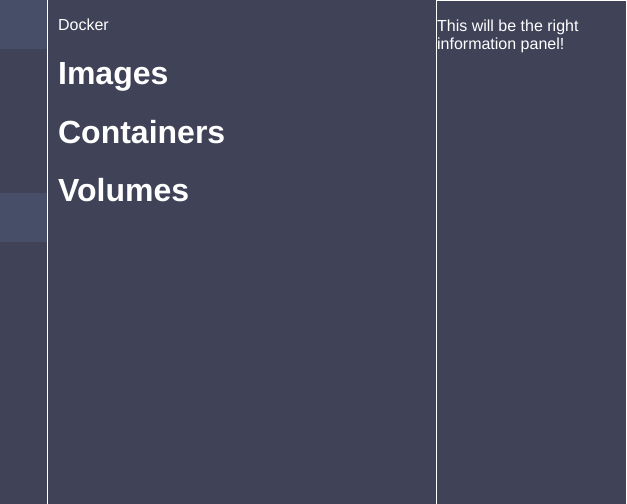
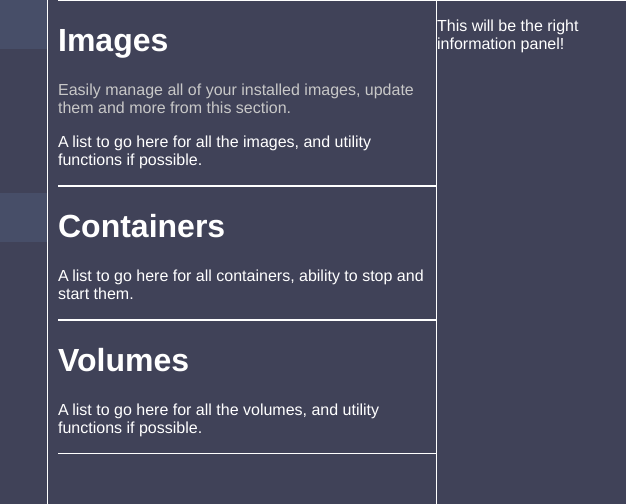
Before and after one commit to alicethefemme/nea-client, an Electron app: page index.html in a window 800 px wide. Both pictures are taken after a click on the element "Docker". Shown: the top 504 px of the page, 173-800 px from the left. Drawn offline with nearby package versions, Linux system fonts and the light colour scheme.

Commit message:
Added a basic page template in the Docker content section.

```diff
--- a/index.html
+++ b/index.html
@@ -42,15 +42,21 @@
     </div>
     <div id="sidebar-docker-submenu" class="sidebar-sub-button">
         <!-- Submenu buttons for Docker -->
+        <a href="#docker-images">
             <div id="sidebar-docker-images-button">
                 <span> Images </span>
             </div>
+        </a>
+        <a href="#docker-containers">
             <div id="sidebar-docker-containers-button">
                 <span> Containers </span>
             </div>
+        </a>
+        <a href="#docker-volumes">
             <div id="sidebar-docker-volumes-button">
                 <span> Volumes </span>
             </div>
+        </a>
     </div>
     <div id="sidebar-settings-button">
         <div style="display: block; text-align: center;">
@@ -75,10 +81,19 @@
             <p> Network Information </p>
         </div>
         <div id="docker" class="content-section">
-            <p> Docker </p>
-            <h1 id="docker-images"> Images </h1>
-            <h1 id="docker-containers"> Containers </h1>
-            <h1 id="docker-volumes"> Volumes </h1>
+            <div id="docker-images" style="border-top: 1px solid white; border-bottom: 1px solid white;">
+                <h1> Images </h1>
+                <p class="subtitle"> Easily manage all of your installed images, update them and more from this section.</p>
+                <p> A list to go here for all the images, and utility functions if possible.</p>
+            </div>
+            <div id="docker-containers" style="border-top: 1px solid white; border-bottom: 1px solid white;">
+                <h1> Containers </h1>
+                <p> A list to go here for all containers, ability to stop and start them.</p>
+            </div>
+            <div id="docker-volumes" style="border-top: 1px solid white; border-bottom: 1px solid white;">
+                <h1> Volumes </h1>
+                <p> A list to go here for all the volumes, and utility functions if possible.</p>
+            </div>
         </div>
     </div>
     <!-- Info panel to show more information on the selected elements -->
--- a/styles/index.css
+++ b/styles/index.css
@@ -2,6 +2,10 @@
 body {
     display: flex;
     margin: 0;
+}
+
+.subtitle {
+    color: rgb(200, 200, 200);
 }
 
 #sidebar {
@@ -16,6 +20,11 @@
     position: relative; /* required to configure the settings div to be in the bottom left.*/
 
     user-select: none;
+}
+
+#sidebar a {
+    color: inherit;
+    text-decoration: inherit;
 }
 
 #sidebar-settings-button {
```
Lines whose indentation alone changed are shown as unchanged.
